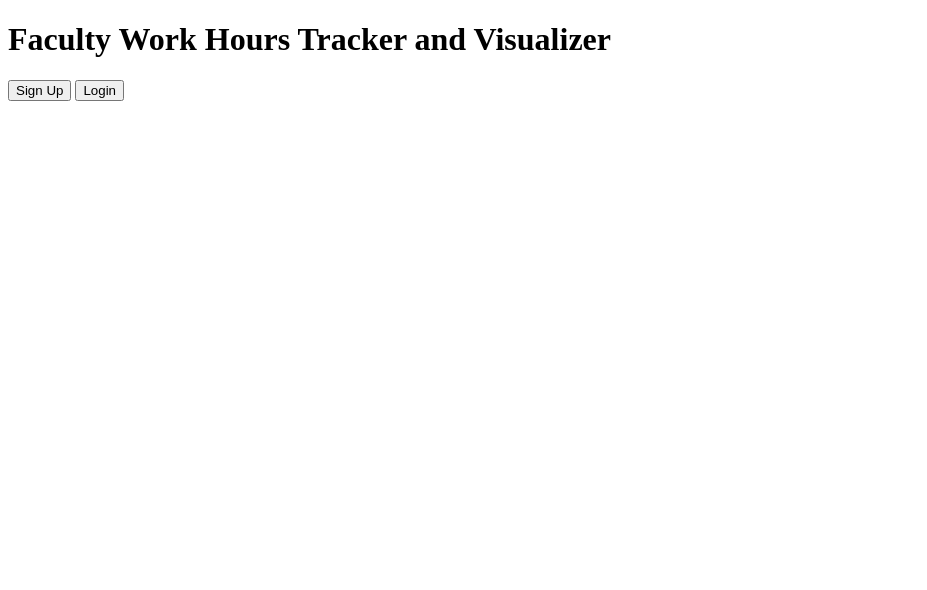
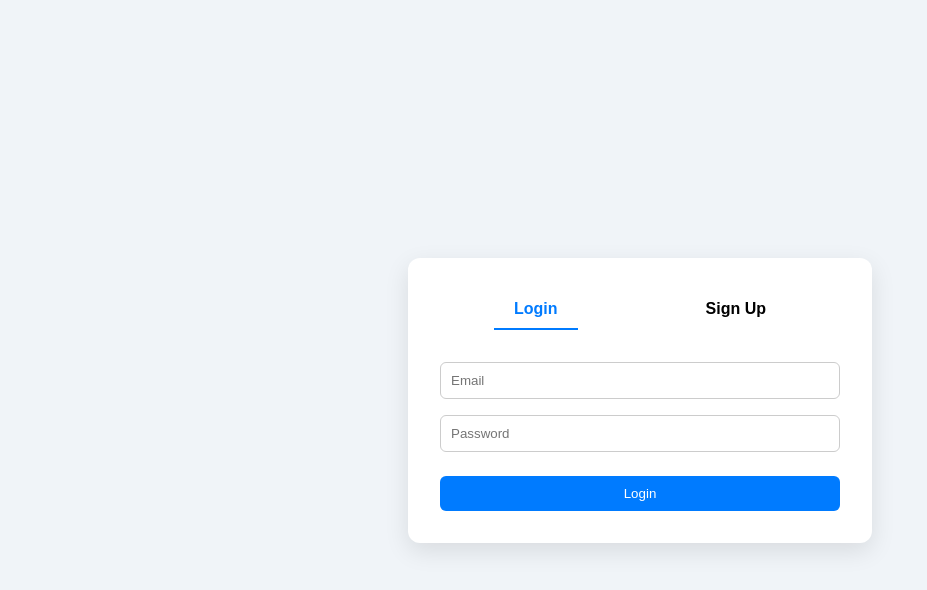
Before and after one commit to mayankxrawat/Pixel_Hackathon, a plain HTML site: page index.html in a window 1280 px wide. Shown: the whole page, without its empty margins (0-927 px from the left). Drawn offline with Linux system fonts and the light colour scheme.

Commit message:
added login and signup pages

```diff
--- a/index.html
+++ b/index.html
@@ -1,20 +1,54 @@
+
+
 <!DOCTYPE html>
 <html lang="en">
 <head>
-    <meta charset="UTF-8">
-    <meta name="viewport" content="width=device-width, initial-scale=1.0">
-    <title>Document</title>
+  <meta charset="UTF-8" />
+  <meta name="viewport" content="width=device-width, initial-scale=1.0"/>
+  <title>Faculty Work Hours Tracker - Auth</title>
+  <link rel="stylesheet" href="style.css">
 </head>
 <body>
-    <header>
-        <div class="container">
-        <div class="sname"><h1>Faculty Work Hours Tracker and Visualizer</h1></div>
-        <div>
-            <button type="button" id="rtbtn">Sign Up</button>
-            <button type="button" id="rtbtn">Login</button>
-        </div>
+  <div class="container">
+    <div class="tabs">
+      <div id="login-tab" class="active">Login</div>
+      <div id="signup-tab">Sign Up</div>
     </div>
-    </header>
 
+    <form id="login-form" class="active">
+      <input type="email" placeholder="Email" required>
+      <input type="password" placeholder="Password" required>
+      <button type="submit">Login</button>
+    </form>
+
+    <form id="signup-form">
+      <input type="text" placeholder="Full Name" required>
+      <input type="email" placeholder="Email" required>
+      <input type="password" placeholder="Password" required>
+      <input type="password" placeholder="Confirm Password" required>
+      <button type="submit">Sign Up</button>
+    </form>
+  </div>
+
+  <script>
+    const loginTab = document.getElementById("login-tab");
+    const signupTab = document.getElementById("signup-tab");
+    const loginForm = document.getElementById("login-form");
+    const signupForm = document.getElementById("signup-form");
+
+    loginTab.addEventListener("click", () => {
+      loginTab.classList.add("active");
+      signupTab.classList.remove("active");
+      loginForm.classList.add("active");
+      signupForm.classList.remove("active");
+    });
+
+    signupTab.addEventListener("click", () => {
+      signupTab.classList.add("active");
+      loginTab.classList.remove("active");
+      signupForm.classList.add("active");
+      loginForm.classList.remove("active");
+    });
+  </script>
 </body>
 </html>
--- a/style.css
+++ b/style.css
@@ -1,5 +1,68 @@
+
+
+body {
+  font-family: Arial, sans-serif;
+  background: #f0f4f8;
+  display: flex;
+  align-items: center;
+  justify-content: center;
+  height: 100vh;
+  margin: 0;
+}
+
 .container {
-    display: flex;
-    justify-content: space-between;
-    align-items: center;
+  background: white;
+  padding: 2rem;
+  border-radius: 12px;
+  box-shadow: 0 8px 24px rgba(0, 0, 0, 0.1);
+  max-width: 400px;
+  width: 100%;
 }
+
+.tabs {
+  display: flex;
+  justify-content: space-around;
+  margin-bottom: 1.5rem;
+  cursor: pointer;
+}
+
+.tabs div {
+  padding: 10px 20px;
+  font-weight: bold;
+  border-bottom: 2px solid transparent;
+}
+
+.tabs .active {
+  border-color: #007bff;
+  color: #007bff;
+}
+
+form {
+  display: none;
+  flex-direction: column;
+}
+
+form.active {
+  display: flex;
+}
+
+input {
+  padding: 10px;
+  margin: 0.5rem 0;
+  border: 1px solid #ccc;
+  border-radius: 6px;
+}
+
+button {
+  background-color: #007bff;
+  color: white;
+  padding: 10px;
+  border: none;
+  border-radius: 6px;
+  margin-top: 1rem;
+  cursor: pointer;
+}
+
+button:hover {
+  background-color: #0056b3;
+}
```
